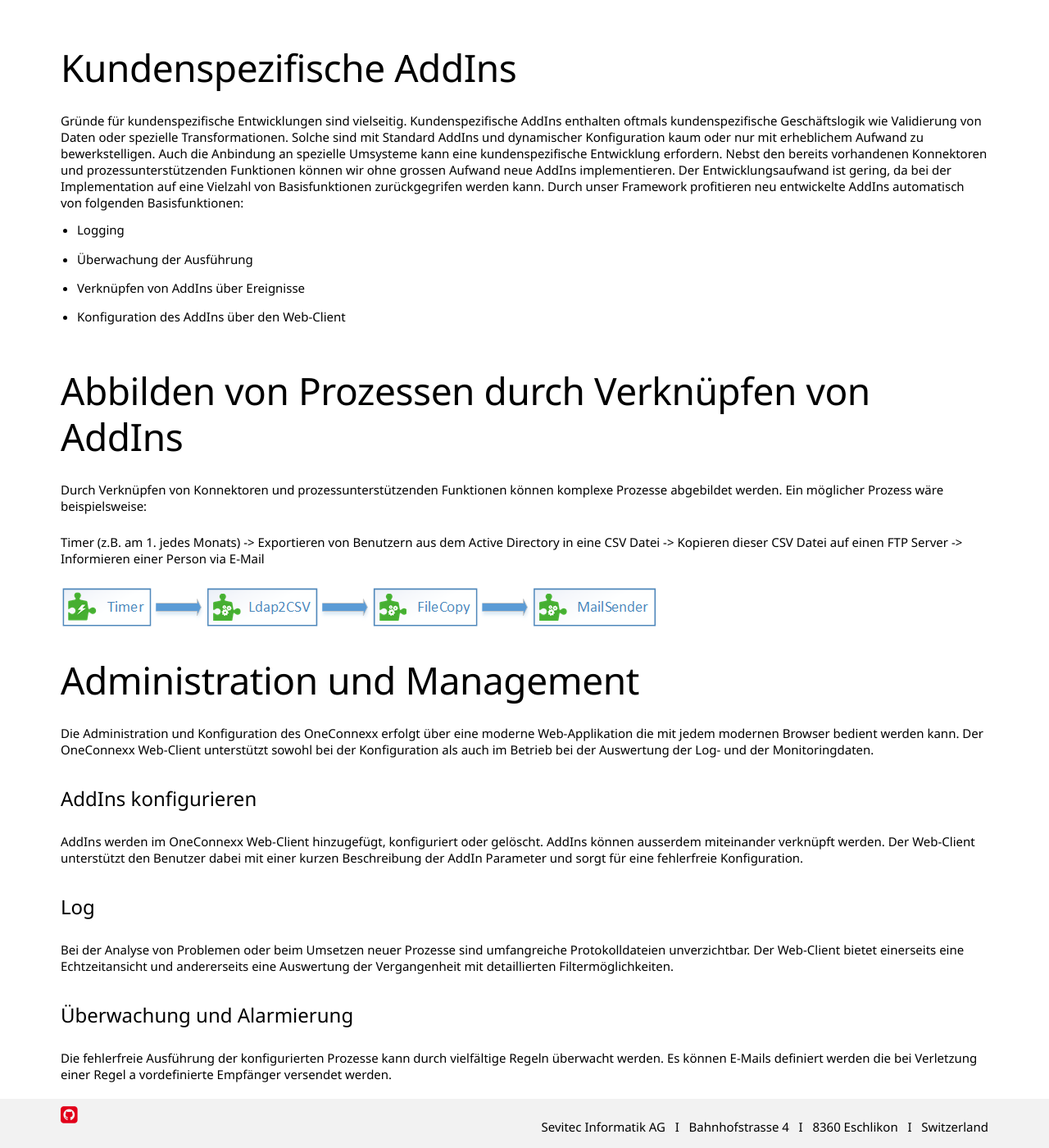
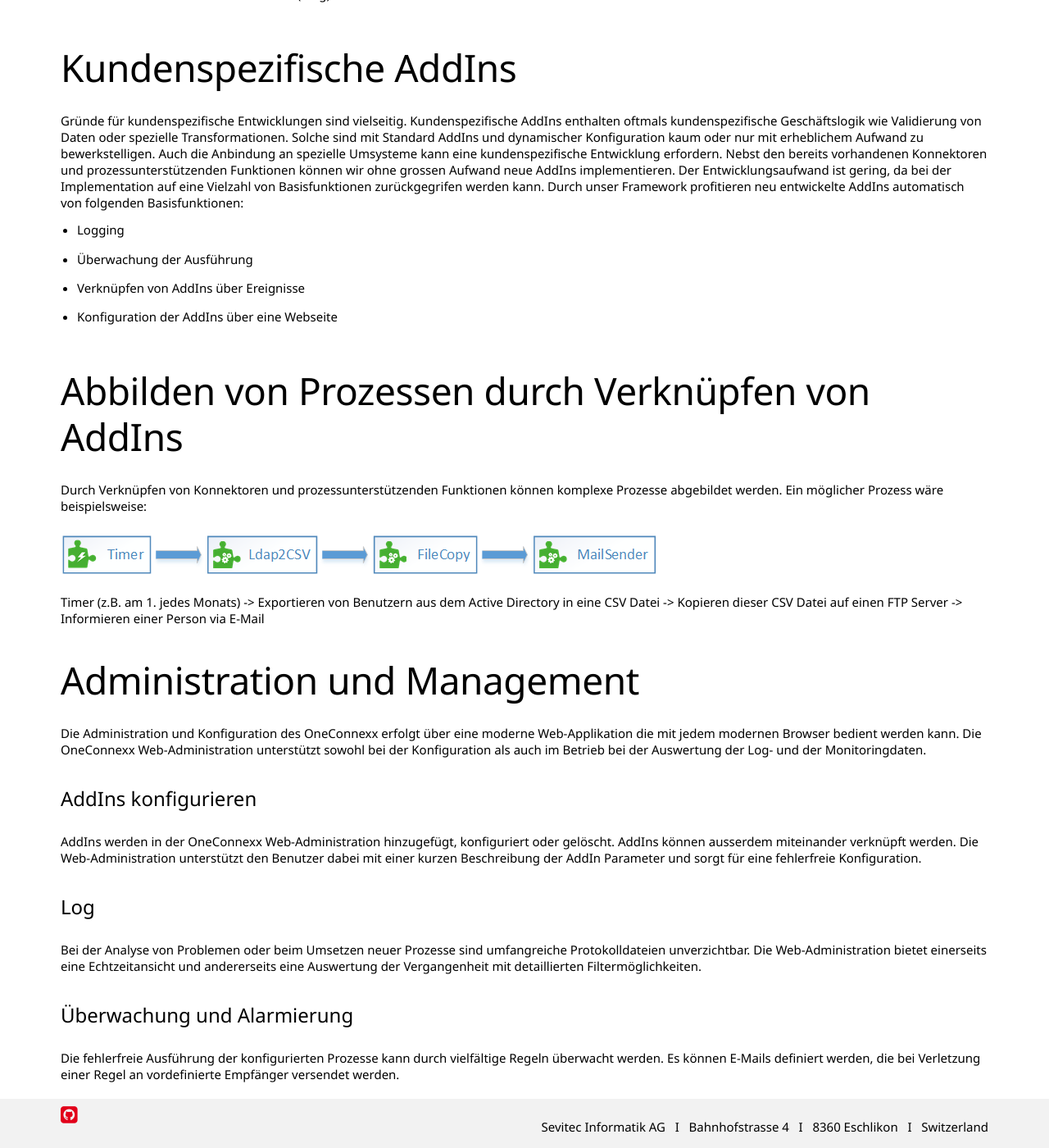
Before and after one commit to primesoft-group/oneconnexx-docs, a Jekyll site: the page built from _pages/overview/de/overview.md, in a window 1280 px wide and 1400 px high, scrolled down 1694 px. Shown: the whole window at 82% size. Built offline with Jekyll 4.4.1, drawn with Linux system fonts in a browser that asks for light colours; nearby versions of some CDN libraries; some web fonts are replaced; some of the changed text lies outside the part shown.

Commit message:
Update overview.md

```diff
--- a/_pages/overview/de/overview.md
+++ b/_pages/overview/de/overview.md
@@ -34,10 +34,10 @@
 * Timer (Interval, täglich, wöchentlich, monatlich, jährlich)
 * Verzeichnisse überwachen
 * E-Mails versenden
-* Dateien komprimieren / dekompromieren
-* XSLT Transformationen
+* Dateien komprimieren / dekomprimieren
+* XSL Transformationen
 * Löschen von alten Dateien
-* Überwachen von Servererreichbarkeit
+* Überwachen der Servererreichbarkeit (Ping)
 
 ## Kundenspezifische AddIns
 
@@ -48,28 +48,28 @@
 * Logging
 * Überwachung der Ausführung
 * Verknüpfen von AddIns über Ereignisse
-* Konfiguration des AddIns über den Web-Client
+* Konfiguration der AddIns über eine Webseite
 
 ## Abbilden von Prozessen durch Verknüpfen von AddIns
 
 Durch Verknüpfen von Konnektoren und prozessunterstützenden Funktionen können komplexe Prozesse abgebildet werden. Ein möglicher Prozess wäre beispielsweise:
 
+![x]({{ site.baseurl }}/assets/content-images/overview/de/process.png "Prozess")
+
 Timer (z.B. am 1. jedes Monats) -> Exportieren von Benutzern aus dem Active Directory in eine CSV Datei -> Kopieren dieser CSV Datei auf einen FTP Server -> Informieren einer Person via E-Mail
-
-![x]({{ site.baseurl }}/assets/content-images/overview/de/process.png "Prozess")
 
 ## Administration und Management
 
-Die Administration und Konfiguration des OneConnexx erfolgt über eine moderne Web-Applikation die mit jedem modernen Browser bedient werden kann. Der OneConnexx Web-Client unterstützt sowohl bei der Konfiguration als auch im Betrieb bei der Auswertung der Log- und der Monitoringdaten.
+Die Administration und Konfiguration des OneConnexx erfolgt über eine moderne Web-Applikation die mit jedem modernen Browser bedient werden kann. Die OneConnexx Web-Administration unterstützt sowohl bei der Konfiguration als auch im Betrieb bei der Auswertung der Log- und der Monitoringdaten.
 
 #### AddIns konfigurieren
 
-AddIns werden im OneConnexx Web-Client hinzugefügt, konfiguriert oder gelöscht. AddIns können ausserdem miteinander verknüpft werden. Der Web-Client unterstützt den Benutzer dabei mit einer kurzen Beschreibung der AddIn Parameter und sorgt für eine fehlerfreie Konfiguration.
+AddIns werden in der OneConnexx Web-Administration hinzugefügt, konfiguriert oder gelöscht. AddIns können ausserdem miteinander verknüpft werden. Die Web-Administration unterstützt den Benutzer dabei mit einer kurzen Beschreibung der AddIn Parameter und sorgt für eine fehlerfreie Konfiguration.
 
 #### Log
 
-Bei der Analyse von Problemen oder beim Umsetzen neuer Prozesse sind umfangreiche Protokolldateien unverzichtbar. Der Web-Client bietet einerseits eine Echtzeitansicht und andererseits eine Auswertung der Vergangenheit mit detaillierten Filtermöglichkeiten.
+Bei der Analyse von Problemen oder beim Umsetzen neuer Prozesse sind umfangreiche Protokolldateien unverzichtbar. Die Web-Administration bietet einerseits eine Echtzeitansicht und andererseits eine Auswertung der Vergangenheit mit detaillierten Filtermöglichkeiten.
 
 #### Überwachung und Alarmierung
 
-Die fehlerfreie Ausführung der konfigurierten Prozesse kann durch vielfältige Regeln überwacht werden. Es können E-Mails definiert werden die bei Verletzung einer Regel a vordefinierte Empfänger versendet werden.
+Die fehlerfreie Ausführung der konfigurierten Prozesse kann durch vielfältige Regeln überwacht werden. Es können E-Mails definiert werden, die bei Verletzung einer Regel an vordefinierte Empfänger versendet werden.
```
